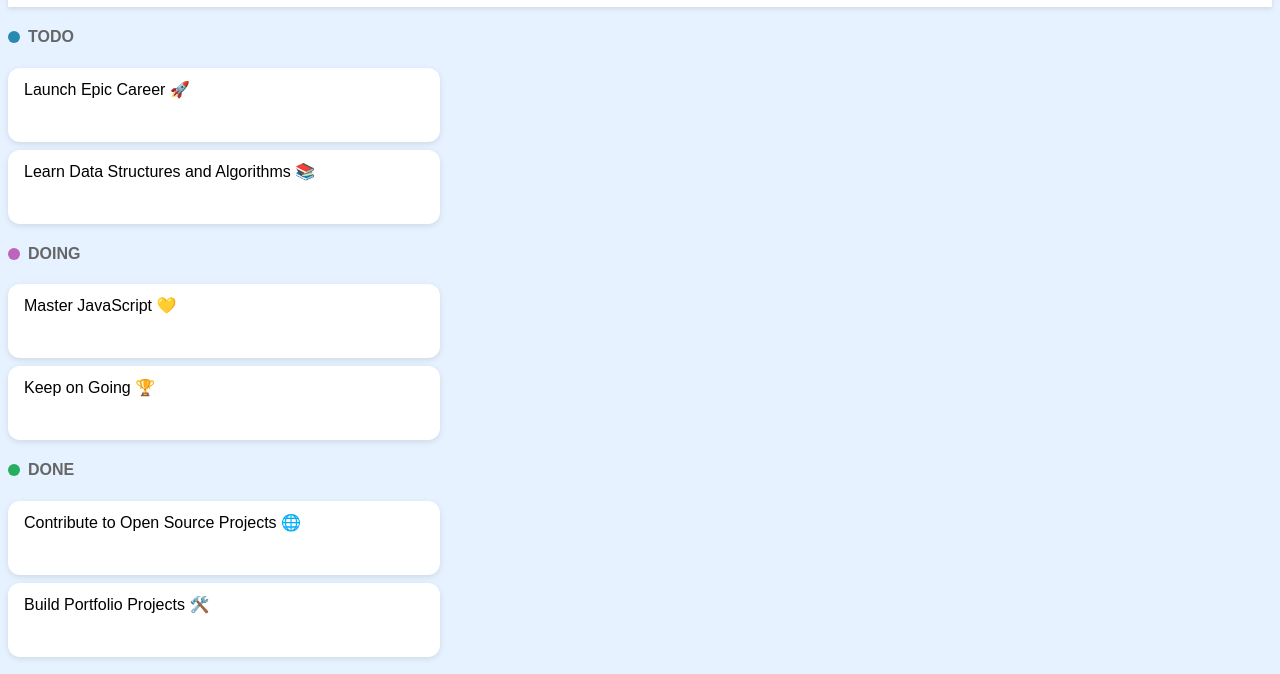
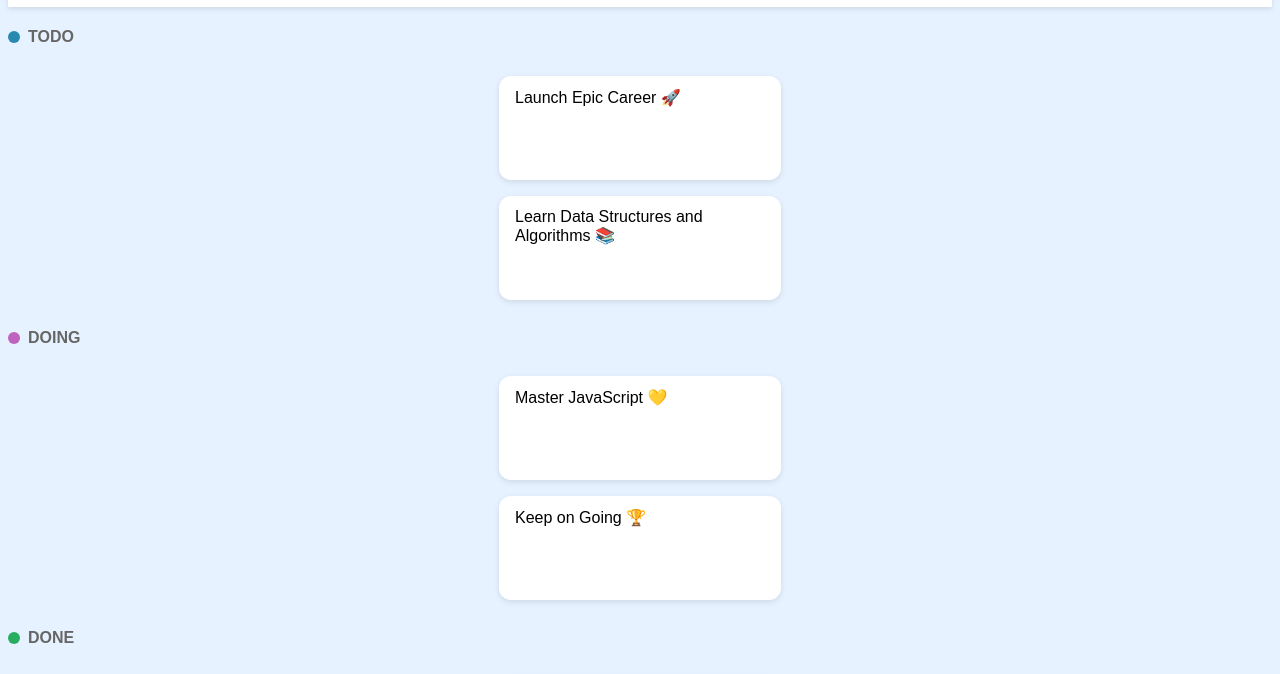
Before and after one commit to Reneva-dev/RENNEW25098_PTO2502_GroupA_Reneva_Newman_JSL01, a plain HTML site: page index.html in a window 1280 px wide. Shown: the part 61-735 px from the top of the page. Drawn offline with Linux system fonts and the light colour scheme.

Commit message:
updated code for task button alignment

```diff
--- a/styles.css
+++ b/styles.css
@@ -4,21 +4,27 @@ body {
 }
 
 /* Task items like white rounded buttons */
+main > div > div:last-child {
+  display: flex;
+  flex-direction: column;
+  align-items: center; /* ⬅️ Center the boxes horizontally */
+}
+
 main > div > div:last-child > div {
   background-color: white;
   border-radius: 12px;
   padding: 12px 16px;
   margin: 8px 0;
   box-shadow: 0 2px 6px rgba(0,0,0,0.1);
-  cursor: pointer; /* optional, makes it feel clickable */
+  cursor: pointer;
   transition: box-shadow 0.2s ease;
   font-size: 1rem;
-  width: 400px;
-  min-height: 50px;
-}
+  width: 100%;
+  max-width: 250px;
+  min-height: 80px;
 
-main > div > div:last-child > div:hover {
-  box-shadow: 0 4px 12px rgba(0,0,0,0.2);
+  /* ⬇️ Keep text aligned to the left */
+  text-align: left;
 }
 
 h4 {
```
